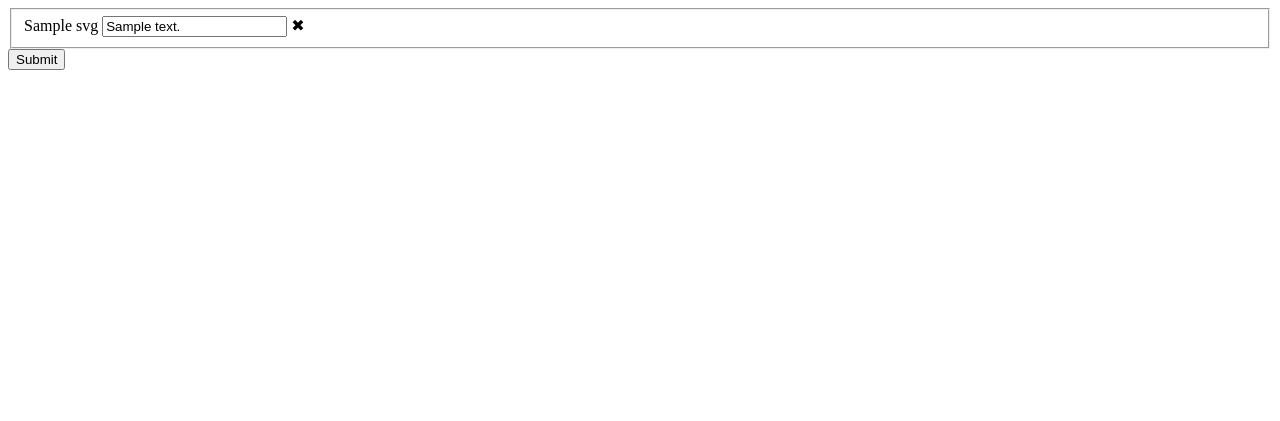
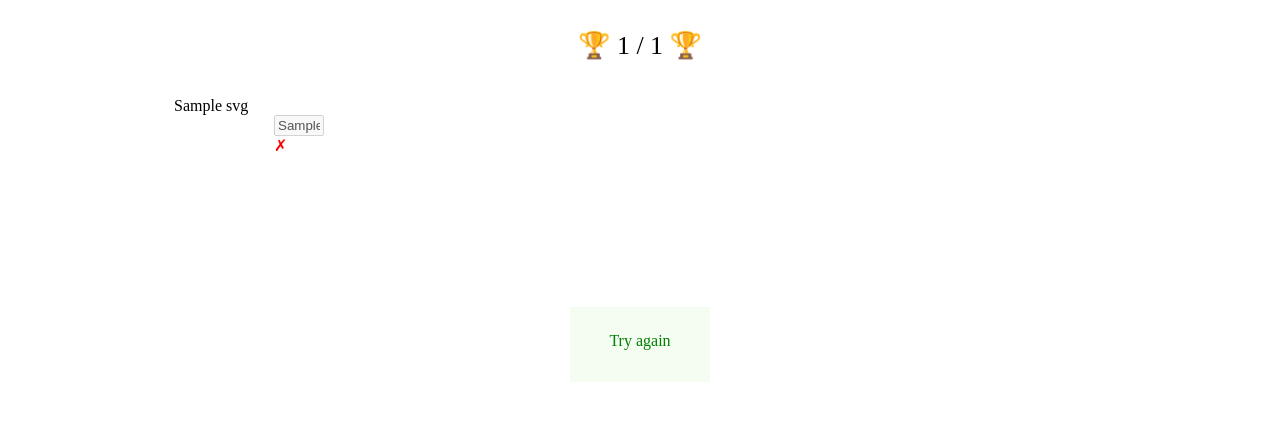
Before and after one commit to matevz/notecheck, a Django app: template notecheck/templates/notecheck/notepitch.html in a window 1280 px wide. Shown: the top 421 px of the page. Run offline with Django 3.2, Linux system fonts and the light colour scheme; tables that the repository leaves empty hold one stand-in row (values such as "Sample post"); the template is opened without the code that fills it: values that come from a table or form of the project are taken from there, most other values are stand-ins (such as "Sample title", 1, 10 or a date in 2020); data that the repository does not hold is empty.

Commit message:
NotePitchExercise: CSS, polishing

```diff
--- a/notecheck/admin.py
+++ b/notecheck/admin.py
@@ -1,6 +1,3 @@
 from django.contrib import admin
 
-from .models import NotePitchExercise, Submission
-
-admin.site.register(NotePitchExercise)
-admin.site.register(Submission)
+from .models import *
--- a/notecheck/models.py
+++ b/notecheck/models.py
@@ -2,7 +2,10 @@ from datetime import timedelta
 import uuid
 import random
 
+from django.contrib import admin
 from django.db import models
+from django.urls import reverse
+from django.utils.safestring import mark_safe
 from django.utils.translation import gettext_lazy as _
 
 class Clefs(models.TextChoices):
@@ -21,6 +24,14 @@ class NotePitchExercise(Exercise):
     }
     clef = models.CharField(max_length=10, choices=Clefs.choices, default=Clefs.TREBLE)
 
+@admin.register(NotePitchExercise)
+class NotePitchExerciseAdmin(admin.ModelAdmin):
+    list_display = ('token', 'created', 'num_questions', 'link')
+
+    @admin.display(description='Link')
+    def link(self, obj):
+        return mark_safe("<a href={}>🔗</a>".format(reverse('submission', args=(obj.token,))))
+
 class Submission(models.Model):
     token = models.ForeignKey(Exercise, on_delete=models.CASCADE)
     seed = models.IntegerField(default=0)
@@ -29,6 +40,7 @@ class Submission(models.Model):
     duration = models.DurationField(default=timedelta(0))
 
     def get_pitches(self) -> []:
+        """return pitch instances generated from the seed"""
         ex = NotePitchExercise.objects.get(token=self.token.token)
         ambitus = NotePitchExercise.AMBITUS[ex.clef]
 
@@ -40,6 +52,25 @@ class Submission(models.Model):
 
         return notes
 
+    def get_score(self, lang) -> int:
+        """return number of correct answers"""
+        pitches = self.get_pitches()
+        num_correct = 0
+        for i, s in enumerate(self.answers):
+            correct = pitches[i].to_name(lang=lang) == self.answers[i]
+            num_correct += int(correct)
+        return num_correct
+
+@admin.register(Submission)
+class SubmissionAdmin(admin.ModelAdmin):
+    list_display = ('token', 'created', 'duration', 'view_score')
+
+    @admin.display(description='Score')
+    def view_score(self, obj):
+        if obj.duration:
+            return "{} / {}".format(obj.get_score('sl'), obj.token.num_questions)
+        else:
+            return ""
 
 class DiatonicPitch:
     pitch: int # 0 is sub-contra octave
--- /dev/null
+++ b/notecheck/static/notecheck/style.css
@@ -0,0 +1,75 @@
+form {
+    width:960px;
+    margin-left: auto;
+    margin-right: auto;
+    border:none;
+}
+
+fieldset {
+    border: none;
+}
+
+.score {
+    font-size:26px;
+    text-align: center;
+    margin:30px;
+}
+
+.blink {
+  animation: blinker 1s step-start infinite;
+}
+
+@keyframes blinker {
+  50% {
+    opacity: 0;
+  }
+}
+
+.question {
+    float:left;
+    display:block;
+    width:220px;
+    height:200px;
+}
+
+.question svg {
+    width:200px;
+    height:60px;
+}
+
+.question input {
+    display:block;
+    width:50px;
+    margin-left:100px;
+}
+
+.answer-wrong, .answer-correct {
+    margin-left:100px;
+    font-size:16px;
+}
+
+.answer-wrong {
+    color:red;
+}
+
+.answer-correct {
+    color:green;
+}
+
+#try_again,
+input[type=submit] {
+    display:block;
+    margin-left:auto;
+    margin-right:auto;
+    width:140px;
+    height:50px;
+    color:green;
+    background:rgb(245, 252, 242);
+    text-align: center;
+    text-decoration: none;
+}
+
+#try_again {
+    padding-top: 25px;
+    padding-bottom: -25px;
+}
--- a/notecheck/templates/notecheck/notepitch.html
+++ b/notecheck/templates/notecheck/notepitch.html
@@ -1,6 +1,36 @@
-<!DOCTYPE html>
+{% load i18n %}
+{% load static %}
+
+{% translate "Submit" as submit %}
+{% translate "Try again" as try_again %}
+
 <html>
+    <head>
+        <title>NoteCheck</title>
+        <link rel="stylesheet" type="text/css" href="{% static 'notecheck/style.css' %}">
+    </head>
     <body>
+        {% if submission.duration %}
+        <div class="score">
+            <span class="blink">
+                {% if num_correct == questions|length %}
+                    🏆
+                {% elif top_10 %}
+                    🏅
+                {% endif %}
+            </span>
+
+            {{ num_correct }} / {{ questions|length }}
+
+            <span class="blink">
+                {% if num_correct == questions|length %}
+                    🏆
+                {% elif top_10 %}
+                    🏅
+                {% endif %}
+            </span>
+        </div>
+        {% endif %}
         <form action="{% url 'submission' exercise.token %}" method="POST">
             {% csrf_token %}
             <input type="hidden" value="{{ submission.id }}" name="submission_id" />
@@ -8,18 +38,23 @@
                 {% for q in questions %}
                     <div class="question">
                         <span class="note-image">{{ q.svg |safe }}</span>
-                        <input type="text" name="pitch{{ forloop.counter0 }}" value="{{ q.answer }}"></input>
+                        <input type="text" name="pitch{{ forloop.counter0 }}" value="{{ q.answer }}"
+                               {% if submission.duration %}disabled{% endif %} />
                         {% if q.answer %}
                             {% if q.correct %}
-                            <span class="answer-correct">✔</span>
+                            <span class="answer-correct">✓</span>
                             {% else %}
-                            <span class="answer-wrong">✖</span>
+                            <span class="answer-wrong">✗</span>
                             {% endif %}
                         {% endif %}
                     </div>
                 {% endfor %}
             </fieldset>
-            <input type="submit" value="Submit"/>
+            {% if not submission.duration %}
+                <input type="submit" value="{{ submit }}"/>
+            {% else %}
+                <a id="try_again" href="{% url 'submission' exercise.token %}">{{ try_again }}</a>
+            {% endif %}
         </form>
     </body>
 </html>
```
Also changed, not shown: notecheck/views.py (+9 -6 lines), notecheckproject/settings.py (+5 -4 lines), README.md, locale/sl/LC_MESSAGES/django.po (added), screenshot.png (added).
